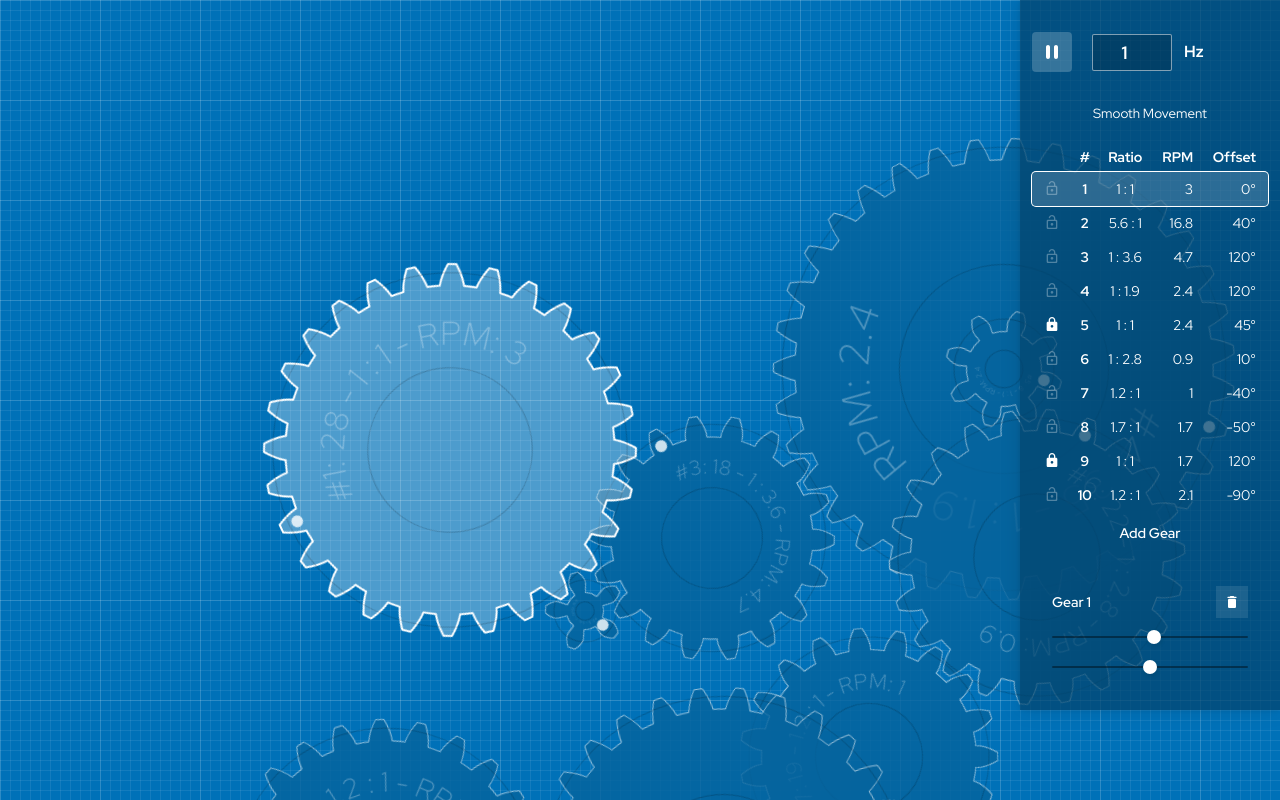
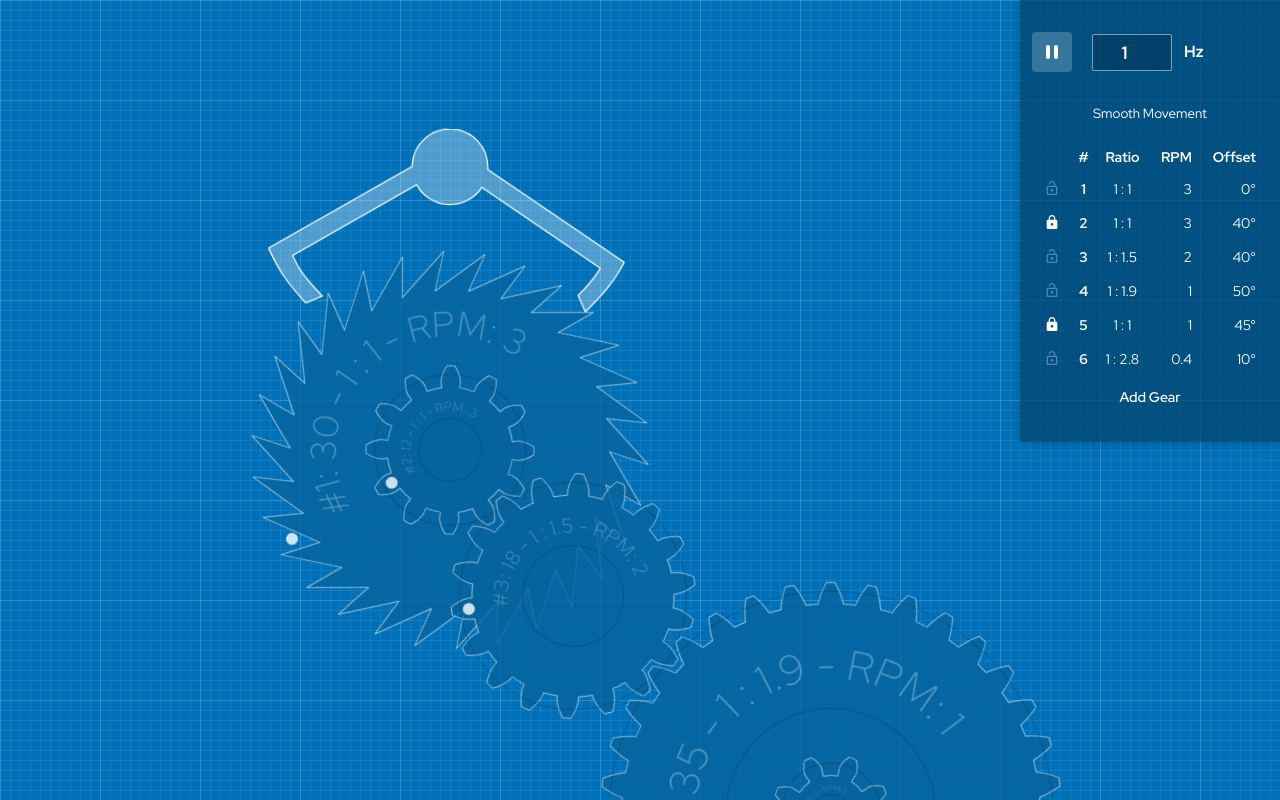
Before and after one commit to updownupdown/clockworks, a React (Create React App) app: page / in a window 1280 px wide. Built offline with nearby package versions, Linux system fonts and the light colour scheme.

Commit message:
Add early escapement gear

```diff
--- a/src/App.tsx
+++ b/src/App.tsx
@@ -3,16 +3,20 @@ import React, { useState, useEffect, useMemo } from "react";
 import { DrawGear } from "./components/Gear/DrawGear";
 import { calculateGears } from "./components/Gear/Gear";
 import { defaultGears } from "./components/Gear/defaultGears";
+import Escapement from "./components/Gear/Escapement";
 import { Menu } from "./components/Menu/Menu";
+
+export const firstGearOrigin = { x: 450, y: 450 };
 
 function App() {
   const [gears, setGears] = useState<any[]>([]);
   const [globalRpm, setGlobalRpm] = React.useState(3);
   const [globalHertz, setGlobalHertz] = React.useState(1);
   const [isPaused, setIsPaused] = React.useState(false);
-  const [selectedGear, setSelectedGear] = useState(0);
+  const [selectedGear, setSelectedGear] = useState<number | undefined>(
+    undefined
+  );
   const [isSmooth, setIsSmooth] = useState(false);
-  const pendulumTime = 1000;
   const [pendulumIncrement, setPendulumIncrement] = useState(0);
 
   useEffect(() => {
@@ -38,7 +42,7 @@ function App() {
   };
 
   const DrawGears = (globalRpm: number) => {
-    calculateGears(gears, globalRpm);
+    calculateGears(gears, globalRpm, isSmooth);
 
     return gears.map((gear, index) => {
       const isSelected = index === selectedGear;
@@ -63,7 +67,7 @@ function App() {
             handleGearClick(index);
           }}
         >
-          {DrawGear(gear, index, isSelected)}
+          {DrawGear(gear, index, isSelected, isSmooth)}
         </span>
       );
     });
@@ -84,6 +88,33 @@ function App() {
     [gears, globalRpm, selectedGear, pendulumIncrement]
   );
 
+  const EscapementDrawing = () => {
+    if (gears[0] === undefined) return <span />;
+
+    const firstGear = gears[0];
+
+    return (
+      <div
+        className="escapement"
+        style={{
+          left: `${firstGearOrigin.x}px`,
+          top: `${firstGearOrigin.y - firstGear.r * 1.8}px`,
+          width: `${firstGear.r * 2}px`,
+        }}
+      >
+        <div
+          className="escapement__drawing"
+          style={{
+            animationDuration: `${globalHertz}s`,
+            animationDelay: `${globalHertz * 0.8}s`,
+          }}
+        >
+          <Escapement />
+        </div>
+      </div>
+    );
+  };
+
   return (
     <div
       className={clsx(
@@ -93,6 +124,7 @@ function App() {
       )}
     >
       {memoedGears}
+      {!isSmooth && EscapementDrawing()}
 
       <Menu
         gears={gears}
--- a/src/components/Gear/DrawGear.tsx
+++ b/src/components/Gear/DrawGear.tsx
@@ -1,12 +1,14 @@
 import clsx from "clsx";
 import React from "react";
+import { BooleanLiteral } from "typescript";
 import { GearProps } from "./Gear";
 import { polar, rotate, q7, ratioDisplay } from "./utils";
 
 export const DrawGear = (
   { teeth, p, c, b, r, t, k, ratio, rpm, clockwise }: GearProps,
   index: number,
-  isSelected: boolean
+  isSelected: boolean,
+  isSmooth: boolean
 ) => {
   if (
     rpm === undefined ||
@@ -20,8 +22,22 @@ export const DrawGear = (
   )
     return <span />;
 
-  // set of [x,y] points to create a single gear tooth
-  const points = [
+  let points = [];
+  let isEscapementGear = !isSmooth && index === 0;
+
+  if (isEscapementGear) {
+    // single tooth, escapement gear
+    const inset = r * 0.9;
+    const lean = -5;
+
+    points = [
+      polar(inset, -3.142 / teeth),
+      polar(c, lean / teeth),
+      polar(inset, 3.142 / teeth),
+    ];
+  } else {
+    // single tooth, regular gear
+    points = [
       polar(r, -3.142 / teeth),
       polar(r, r < b ? k : -Math.PI / teeth),
       q7(0 / 5, r, b, c, k, 1),
@@ -39,6 +55,7 @@ export const DrawGear = (
       polar(r, r < b ? -k : Math.PI / teeth),
       polar(r, 3.142 / teeth),
     ];
+  }
 
   let svgPoints: any = [];
 
@@ -57,7 +74,11 @@ export const DrawGear = (
   return (
     <svg
       id={`gear-${index}`}
-      className={clsx("gear", isSelected && "gear--selected")}
+      className={clsx(
+        "gear",
+        isSelected && "gear--selected",
+        isEscapementGear && "gear--escapement"
+      )}
       height={c * 2}
       width={c * 2}
       viewBox={`-1 -1 ${c * 2 + 2} ${c * 2 + 2}`}
--- /dev/null
+++ b/src/components/Gear/Escapement.tsx
@@ -0,0 +1,18 @@
+import * as React from "react";
+
+function Escapement(props: React.SVGProps<SVGSVGElement>) {
+  return (
+    <svg
+      width={594}
+      height={300}
+      viewBox="0 0 594 300"
+      fill="#000000"
+      xmlns="http://www.w3.org/2000/svg"
+      {...props}
+    >
+      <path d="M359.968 63C359.968 63.6527 359.958 64.3032 359.939 64.9511L593.466 210.498L593.469 210.5C593.469 210.5 581.968 234.5 568.468 252.5C554.968 270.5 531.969 295.5 531.969 295.5L518.968 268.5C518.968 268.5 534.968 251.5 545.468 236C548.373 231.713 551.211 226.737 553.797 221.781L351.155 95.1561C340.172 113.624 320.015 126 296.968 126C273.91 126 253.744 113.612 242.765 95.1283L40.8528 221.297C45.1616 229.5 49.9148 238.016 53.9683 244C64.4683 259.5 92.9683 286.5 92.9683 286.5L65.9683 299.5C65.9683 299.5 41.7712 275 28.2712 257C14.7712 239 0.407227 210.5 0.407227 210.5L0.408936 210.499L233.997 64.9138C233.978 64.2782 233.968 63.6402 233.968 63C233.968 28.2061 262.174 0 296.968 0C331.762 0 359.968 28.2061 359.968 63Z" />
+    </svg>
+  );
+}
+
+export default Escapement;
--- a/src/components/Gear/Gear.scss
+++ b/src/components/Gear/Gear.scss
@@ -31,18 +31,12 @@
     }
   }
 
-  @keyframes pendulum {
-    to {
-      transform: rotate(60deg);
-    }
-  }
-
   .gear-shape {
     cursor: pointer;
     pointer-events: all;
     transition: 0.1s ease fill;
     fill: rgba(var(--B400-rgb), 0.8);
-    stroke: rgba(255, 255, 255, 0.6);
+    stroke: rgba(var(--white-rgb), 0.6);
     stroke-linejoin: round;
     stroke-width: 1;
 
@@ -91,4 +85,69 @@
     pointer-events: none;
     stroke: rgba(0, 0, 0, 0.2);
   }
+  &--escapement {
+    .gear-pitch,
+    .gear-center {
+      display: none;
+    }
+  }
 }
+
+.escapement {
+  position: absolute;
+  $width: 594px;
+  $height: 300px;
+  $aspectRatio: $width/$height;
+
+  width: 100px;
+  aspect-ratio: $aspectRatio;
+
+  transform: translateX(-50%);
+
+  &__drawing {
+    transform-origin: 50% 21%;
+    // transition: 1s ease-in-out transform;
+
+    animation-name: rock;
+    animation-iteration-count: infinite;
+
+    .canvas--paused & {
+      animation-play-state: paused;
+    }
+  }
+
+  svg {
+    width: 100%;
+    height: auto;
+    aspect-ratio: $aspectRatio;
+
+    stroke-linejoin: round;
+    stroke-width: 2;
+    stroke: white;
+    fill: rgba(var(--white-rgb), 0.3);
+  }
+
+  // transform: translateX(-$width/2) translateY(-200px);
+}
+
+@keyframes rock {
+  0% {
+    transform: rotate(-5.5deg);
+    animation-timing-function: ease-in;
+  }
+  25% {
+    transform: rotate(0deg);
+    animation-timing-function: ease-out;
+  }
+  50% {
+    transform: rotate(5.5deg);
+    animation-timing-function: ease-in;
+  }
+  75% {
+    transform: rotate(0);
+    animation-timing-function: ease-out;
+  }
+  100% {
+    transform: rotate(-5.5deg);
+  }
+}
--- a/src/components/Gear/Gear.tsx
+++ b/src/components/Gear/Gear.tsx
@@ -1,6 +1,7 @@
 import { features } from "process";
 import React from "react";
 import { degrees_to_radians, iang } from "./utils";
+import { firstGearOrigin } from "../../App";
 import "./Gear.scss";
 
 export interface GearProps {
@@ -38,25 +39,37 @@ export interface GearProps {
   k?: number;
 }
 
-export function calculateGears(theGears: GearProps[], rpm: number) {
+export function calculateGears(
+  theGears: GearProps[],
+  globalRpm: number,
+  isSmooth: boolean
+) {
   let newGears: GearProps[] = [];
 
   for (let i = 0; i < theGears.length; i++) {
-    const gear = calculateGear(i, theGears[i], newGears[i - 1], rpm);
+    const gear = calculateGear(
+      i,
+      theGears[i],
+      newGears[i - 1],
+      globalRpm,
+      isSmooth
+    );
 
     newGears.push(gear);
   }
 }
 
-const firstGearOrigin = { x: 450, y: 450 };
-
 export function calculateGear(
   index: number,
   gear: GearProps,
   prevGear: GearProps | undefined,
-  globalRpm: number
+  globalRpm: number,
+  isSmooth: boolean
 ) {
   const isFirstGear = prevGear === undefined;
+
+  // Fixed
+  if (!isSmooth && index === 1) gear.fixed = true;
 
   // Shape parameters
   const toothSize = 40;
--- a/src/components/Gear/defaultGears.tsx
+++ b/src/components/Gear/defaultGears.tsx
@@ -8,20 +8,20 @@ export const defaultNewGear: GearProps = {
 
 export const defaultGears: GearProps[] = [
   {
-    teeth: 28,
+    teeth: 30,
     parentOffset: 0,
   },
   {
-    teeth: 5,
+    teeth: 12,
     parentOffset: 40,
   },
   {
     teeth: 18,
-    parentOffset: 120,
+    parentOffset: 40,
   },
   {
     teeth: 35,
-    parentOffset: 120,
+    parentOffset: 50,
   },
   {
     teeth: 8,
@@ -32,21 +32,21 @@ export const defaultGears: GearProps[] = [
     teeth: 22,
     parentOffset: 10,
   },
-  {
-    teeth: 19,
-    parentOffset: -40,
-  },
-  {
-    teeth: 11,
-    parentOffset: -50,
-  },
-  {
-    teeth: 29,
-    parentOffset: 120,
-    fixed: true,
-  },
-  {
-    teeth: 24,
-    parentOffset: -90,
-  },
+  // {
+  //   teeth: 19,
+  //   parentOffset: -40,
+  // },
+  // {
+  //   teeth: 11,
+  //   parentOffset: -50,
+  // },
+  // {
+  //   teeth: 29,
+  //   parentOffset: 120,
+  //   fixed: true,
+  // },
+  // {
+  //   teeth: 24,
+  //   parentOffset: -90,
+  // },
 ];
--- a/src/components/Menu/Menu.scss
+++ b/src/components/Menu/Menu.scss
@@ -148,7 +148,7 @@
     display: flex;
     flex-direction: column;
     gap: 8px;
-    padding: 20px;
+    padding: 20px 12px;
 
     &__header {
       display: flex;
--- a/src/components/Menu/Menu.tsx
+++ b/src/components/Menu/Menu.tsx
@@ -19,8 +19,8 @@ interface Props {
   globalHertz: number;
   setGlobalHertz: (value: number) => void;
   setGears: (gears: GearProps[]) => void;
-  selectedGear: number;
-  setSelectedGear: (value: number) => void;
+  selectedGear: number | undefined;
+  setSelectedGear: (value: number | undefined) => void;
   isSmooth: boolean;
   setIsSmooth: (value: boolean) => void;
 }
@@ -64,6 +64,7 @@ export const Menu = ({
   function removeGear(gear: number) {
     const newGears = gears.filter((element, index) => index !== gear);
     setGears(newGears);
+    setSelectedGear(undefined);
   }
 
   const GearList = (gears: GearProps[]) => {
@@ -94,9 +95,11 @@ export const Menu = ({
     });
   };
 
-  const GearMenu = (gears: GearProps[], selectedGear: number) => {
+  const GearMenu = (gears: GearProps[], selectedGear: number | undefined) => {
+    if (selectedGear === undefined || gears.length === 0) return <span />;
+
     const gear = gears[selectedGear];
-    if (gears.length === 0) return <span />;
+    const isEscapementGear = !isSmooth && selectedGear == 1;
 
     return (
       <div className="gear-menu">
@@ -104,7 +107,7 @@ export const Menu = ({
           <span className="gear-menu__header__title">
             Gear {selectedGear + 1}
           </span>
-          {selectedGear !== 0 && (
+          {selectedGear !== 0 && !isEscapementGear && (
             <button
               className={clsx(
                 "gear-menu-button",
--- a/src/index.tsx
+++ b/src/index.tsx
@@ -11,7 +11,4 @@ ReactDOM.render(
   document.getElementById("root")
 );
 
-// If you want to start measuring performance in your app, pass a function
-// to log results (for example: reportWebVitals(console.log))
-// or send to an analytics endpoint. Learn more: https://bit.ly/CRA-vitals
 reportWebVitals();
```
Lines whose indentation alone changed are shown as unchanged.
